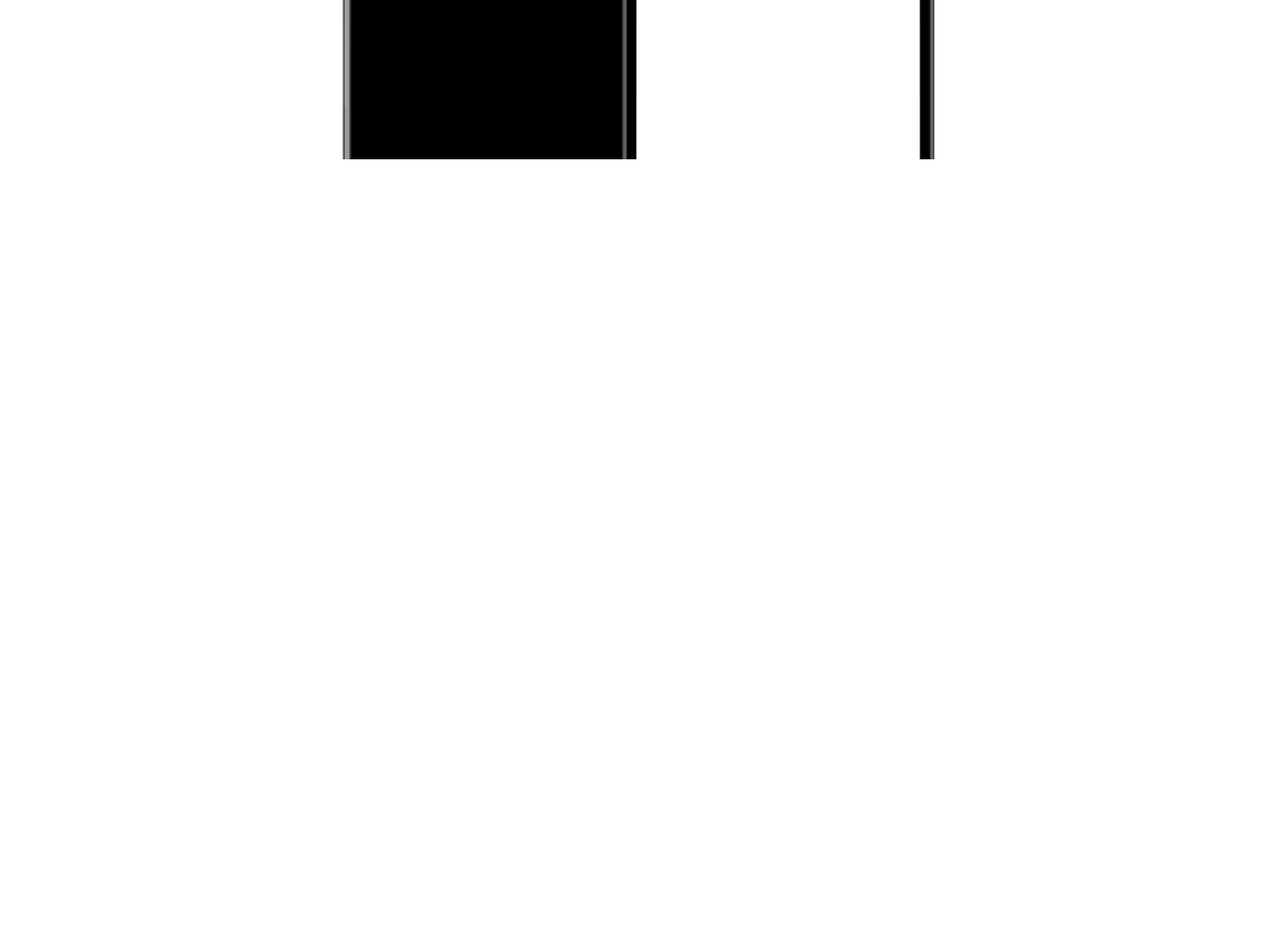
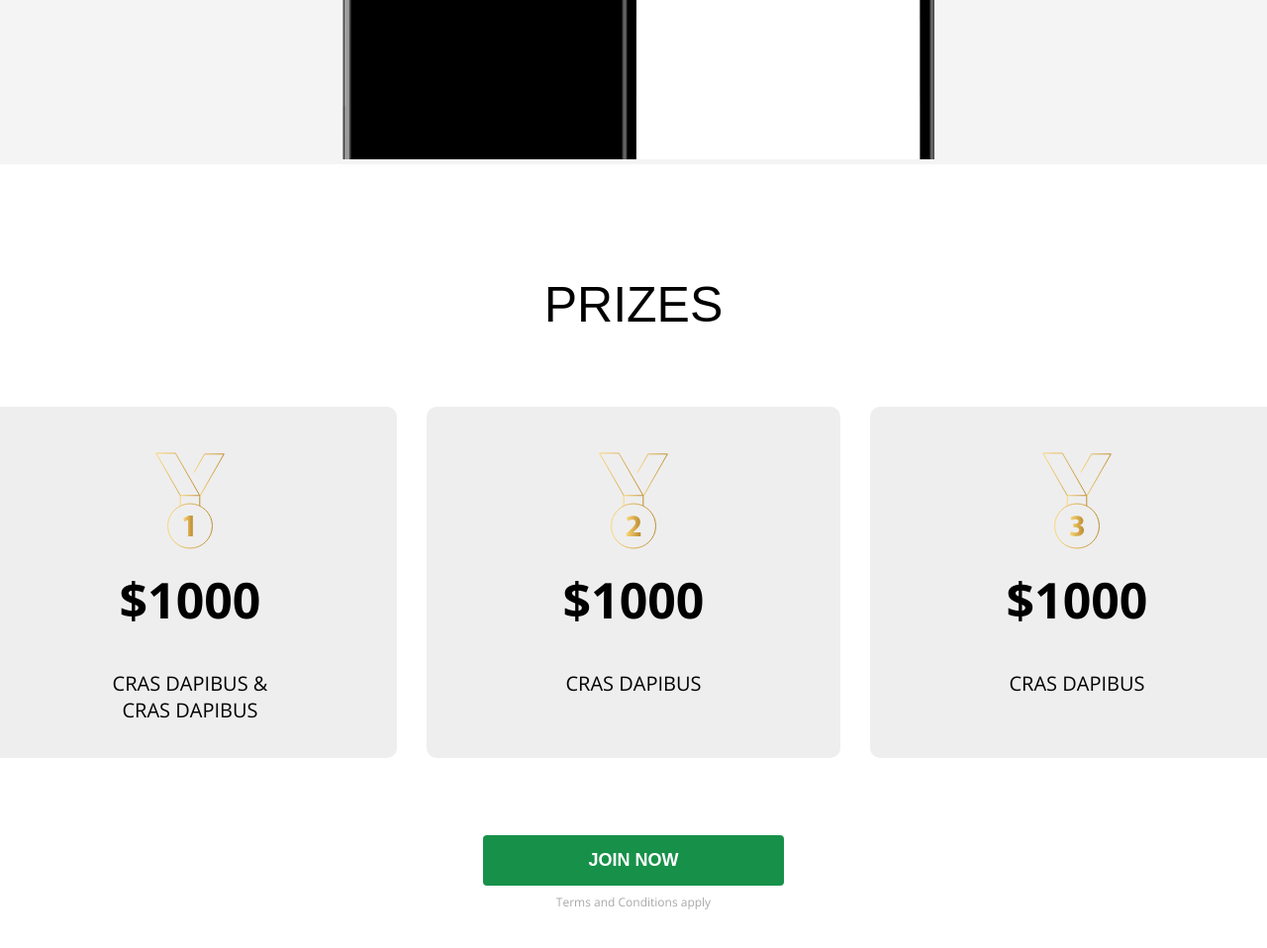
Before and after one commit to YulikK/hfm, a website built with Vite: page src/index.html in a window 1280 px wide. Shown: the part 1574-2532 px from the top of the page at 99% size. Before the commit the page ends 1859 px from the top, so only its background shows below. Built offline with nearby package versions, Linux system fonts and the light colour scheme; a web font is replaced by a local one.

Commit message:
feat: add prizes component with medal icons and join button

```diff
--- a/src/components/features/features.module.scss
+++ b/src/components/features/features.module.scss
@@ -2,8 +2,8 @@
 @use '@/shared/styles/mixins.scss' as *;
 
 .features {
-  padding: 119px 0;
-  background-color: $color-white;
+  padding-top: 119px;
+  background-color: $color-grey-50;
 }
 
 .container {
@@ -16,7 +16,7 @@
 
 .title {
   font-family: $font-family-title;
-  font-size: $font-size-xxll;
+  font-size: $font-size-50;
   font-weight: $font-weight-regular;
   line-height: 50px;
   margin: 0;
@@ -57,7 +57,7 @@
 
 .text {
   margin: 0;
-  font-size: $font-size-m;
+  font-size: $font-size-14;
   color: $color-grey-700;
   line-height: 1.5;
 }
--- a/src/components/header/ui/navigation-panel/ui/navigation-list/navigation-list.module.scss
+++ b/src/components/header/ui/navigation-panel/ui/navigation-list/navigation-list.module.scss
@@ -35,7 +35,7 @@
 }
 
 .link {
-  font-size: $font-size-l;
+  font-size: $font-size-16;
   margin: 0;
   padding: 0;
 }
--- a/src/components/header/ui/navigation-panel/ui/navigation-list/ui/login-link/login-link.module.scss
+++ b/src/components/header/ui/navigation-panel/ui/navigation-list/ui/login-link/login-link.module.scss
@@ -7,7 +7,7 @@
   padding: 7px 20px;
   color: $color-grey-100;
   font-family: $font-family;
-  font-size: $font-size-l;
+  font-size: $font-size-16;
   font-weight: $font-weight-regular;
   line-height: 26px;
 }
--- a/src/components/header/ui/navigation-panel/ui/navigation-list/ui/register-link/register-link.module.scss
+++ b/src/components/header/ui/navigation-panel/ui/navigation-list/ui/register-link/register-link.module.scss
@@ -7,7 +7,7 @@
   padding: 9px 26px;
   color: $color-white;
   font-family: $font-family;
-  font-size: $font-size-l;
+  font-size: $font-size-16;
   font-weight: $font-weight-regular;
   line-height: 26px;
 }
--- a/src/components/header/ui/utility-panel/ui/download-app-link/download-app-link.module.scss
+++ b/src/components/header/ui/utility-panel/ui/download-app-link/download-app-link.module.scss
@@ -22,7 +22,7 @@
 
 .text {
   color: $color-grey-100;
-  font-size: $font-size-m;
+  font-size: $font-size-14;
   font-weight: $font-weight-regular;
   font-family: $font-family;
   line-height: 26px;
--- a/src/components/header/ui/utility-panel/utility-panel.module.scss
+++ b/src/components/header/ui/utility-panel/utility-panel.module.scss
@@ -52,6 +52,6 @@
 .memberText {
   color: $color-grey-400;
   font-family: $font-family;
-  font-size: $font-size-xs;
+  font-size: $font-size-10;
   font-weight: $font-weight-regular;
 }
--- /dev/null
+++ b/src/components/prizes/prizes.js
@@ -0,0 +1,127 @@
+import medal1Img from '@/shared/assets/icons/medal-1.svg';
+import medal2Img from '@/shared/assets/icons/medal-2.svg';
+import medal3Img from '@/shared/assets/icons/medal-3.svg';
+import Component from '@/shared/ui/base-component/base-component';
+import JoinBtn from '@/shared/ui/join-btn/join-btn';
+
+import styles from './prizes.module.scss';
+
+const prizes = [
+  {
+    number: 1,
+    amount: '$1000',
+    description: 'CRAS DAPIBUS & CRAS DAPIBUS',
+    icon: medal1Img,
+  },
+  {
+    number: 2,
+    amount: '$1000',
+    description: 'CRAS DAPIBUS',
+    icon: medal2Img,
+  },
+  {
+    number: 3,
+    amount: '$1000',
+    description: 'CRAS DAPIBUS',
+    icon: medal3Img,
+  },
+];
+
+export default class Prizes extends Component {
+  constructor() {
+    super({
+      tag: 'section',
+      className: styles.prizes,
+    });
+
+    this.#init();
+  }
+
+  #init() {
+    const container = new Component({
+      tag: 'div',
+      className: styles.container,
+    });
+
+    const title = this.#createTitle();
+    const content = this.#createContent();
+    const button = this.#createButton();
+
+    container.appendChildren([title, content, button]);
+    this.append(container);
+  }
+
+  #createTitle() {
+    const title = new Component({
+      tag: 'h2',
+      className: styles.title,
+      text: 'PRIZES',
+    });
+
+    return title;
+  }
+
+  #createContent() {
+    const content = new Component({
+      tag: 'div',
+      className: styles.content,
+    });
+
+    const prizeCards = prizes.map((prize) => {
+      const card = new Component({
+        tag: 'div',
+        className: styles.card,
+      });
+
+      const medal = new Component({
+        tag: 'img',
+        className: styles.medal,
+      });
+      medal.setAttribute('src', prize.icon);
+      medal.setAttribute('alt', `medal-${prize.number}`);
+
+      const number = new Component({
+        tag: 'span',
+        className: styles.number,
+        text: prize.number.toString(),
+      });
+
+      const amount = new Component({
+        tag: 'div',
+        className: styles.amount,
+        text: prize.amount,
+      });
+
+      const description = new Component({
+        tag: 'p',
+        className: styles.description,
+        text: prize.description,
+      });
+
+      medal.append(number);
+      card.appendChildren([medal, amount, description]);
+      return card;
+    });
+
+    content.appendChildren(prizeCards);
+    return content;
+  }
+
+  #createButton() {
+    const buttonWrap = new Component({
+      tag: 'div',
+      className: styles.buttonWrap,
+    });
+
+    const button = new JoinBtn();
+
+    const terms = new Component({
+      tag: 'p',
+      className: styles.terms,
+      text: 'Terms and Conditions apply',
+    });
+
+    buttonWrap.appendChildren([button, terms]);
+    return buttonWrap;
+  }
+}
--- /dev/null
+++ b/src/components/prizes/prizes.module.scss
@@ -0,0 +1,85 @@
+@use '@/shared/styles/constants.scss' as *;
+@use '@/shared/styles/mixins.scss' as *;
+
+.prizes {
+  padding: 117px 0;
+  background-color: $color-white;
+}
+
+.container {
+  display: flex;
+  flex-direction: column;
+  align-items: center;
+  gap: 78px;
+  @include container;
+}
+
+.title {
+  font-family: $font-family-title;
+  font-size: $font-size-50;
+  font-weight: $font-weight-regular;
+  line-height: 50px;
+  margin: 0;
+  text-align: center;
+}
+
+.content {
+  display: flex;
+  justify-content: center;
+  gap: 30px;
+  width: 100%;
+}
+
+.card {
+  display: flex;
+  flex-direction: column;
+  align-items: center;
+  gap: 30px;
+  padding: 45px 69px 35px 69px;
+  background-color: $color-grey-100;
+  border-radius: 10px;
+  min-width: 280px;
+}
+
+.medal {
+  display: flex;
+  align-items: center;
+  justify-content: center;
+  width: 100px;
+  height: 100px;
+}
+
+.number {
+  color: $color-gold-700;
+  font-weight: $font-weight-bold;
+}
+
+.amount {
+  color: $color-black;
+  font-size: $font-size-50;
+  font-weight: $font-weight-bold;
+  line-height: 40px;
+}
+
+.description {
+  margin: 0;
+  margin-top: 21px;
+  text-align: center;
+  color: $color-black;
+  font-size: $font-size-20;
+  font-weight: $font-weight-regular;
+  max-width: 160px;
+}
+
+.buttonWrap {
+  display: flex;
+  flex-direction: column;
+  align-items: center;
+  gap: 8px;
+}
+
+.terms {
+  margin: 0;
+  font-size: $font-size-12;
+  color: $color-grey-400;
+}
--- a/src/components/registration-form/registration-form.module.scss
+++ b/src/components/registration-form/registration-form.module.scss
@@ -23,7 +23,7 @@
   -webkit-background-clip: text;
   background-clip: text;
   -webkit-text-fill-color: transparent;
-  font-size: $font-size-xxl;
+  font-size: $font-size-60;
   font-weight: $font-weight-bold;
   line-height: 70px;
   margin: 0;
@@ -33,7 +33,7 @@
 .subTitle {
   color: $color-white;
   font-family: $font-family-title;
-  font-size: $font-size-xxl;
+  font-size: $font-size-60;
   font-weight: $font-weight-bold;
   line-height: 70px;
   margin: 0;
--- a/src/components/registration-form/ui/form/form.js
+++ b/src/components/registration-form/ui/form/form.js
@@ -1,4 +1,5 @@
 import Component from '@/shared/ui/base-component/base-component';
+import JoinBtn from '@/shared/ui/join-btn/join-btn';
 
 import styles from './form.module.scss';
 
@@ -161,11 +162,7 @@ export default class Form extends Component {
   }
 
   #createButton() {
-    const button = new Component({
-      tag: 'button',
-      className: styles.button,
-      text: 'JOIN NOW',
-    });
+    const button = new JoinBtn();
 
     button.setAttribute('type', 'submit');
 
--- a/src/main.js
+++ b/src/main.js
@@ -1,5 +1,6 @@
 import Features from './components/features/features';
 import Header from './components/header/header';
+import Prizes from './components/prizes/prizes';
 import RegistrationForm from './components/registration-form/registration-form';
 import './styles.scss';
 
@@ -8,6 +9,8 @@ const { body } = document;
 const header = new Header();
 const form = new RegistrationForm();
 const feat = new Features();
+const prizes = new Prizes();
 body.appendChild(header.getNode());
 body.appendChild(form.getNode());
 body.appendChild(feat.getNode());
+body.appendChild(prizes.getNode());
--- /dev/null
+++ b/src/shared/ui/join-btn/join-btn.js
@@ -0,0 +1,13 @@
+import Component from '@/shared/ui/base-component/base-component';
+
+import styles from './join-btn.module.scss';
+
+export default class JoinBtn extends Component {
+  constructor() {
+    super({
+      tag: 'button',
+      className: styles.button,
+      text: 'JOIN NOW',
+    });
+  }
+}
--- /dev/null
+++ b/src/shared/ui/join-btn/join-btn.module.scss
@@ -0,0 +1,16 @@
+@use '@/shared/styles/constants.scss' as *;
+
+.button {
+  padding: 15px 106px;
+  background-color: $color-green;
+  color: $color-white;
+  border: none;
+  border-radius: 4px;
+  font-size: $font-size-18;
+  font-weight: $font-weight-bold;
+  cursor: pointer;
+
+  &:hover {
+    opacity: 0.9;
+  }
+}
--- a/src/shared/ui/link/link.module.scss
+++ b/src/shared/ui/link/link.module.scss
@@ -3,7 +3,7 @@
 .link {
   color: $color-grey-100;
   font-family: $font-family;
-  font-size: $font-size-m;
+  font-size: $font-size-14;
   font-weight: $font-weight-regular;
   line-height: 26px;
   text-decoration: none;
```
Also changed, not shown: src/components/features/features.js (+19 -19 lines), src/components/registration-form/ui/form/form.module.scss (+3 -18 lines), src/shared/styles/constants.scss (+10 -8 lines), src/shared/assets/icons/medal-1.svg (added), src/shared/assets/icons/medal-2.svg (added), src/shared/assets/icons/medal-3.svg (added).
